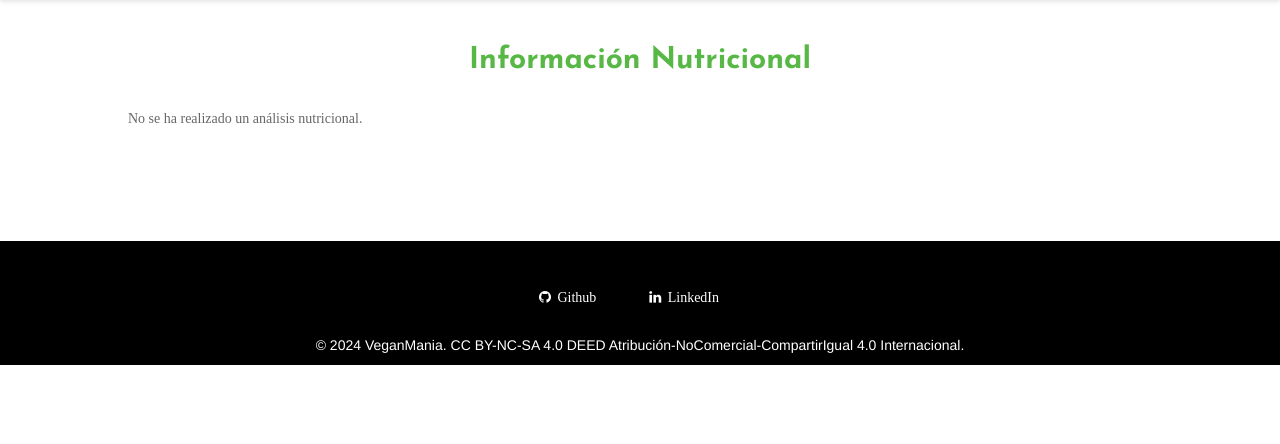
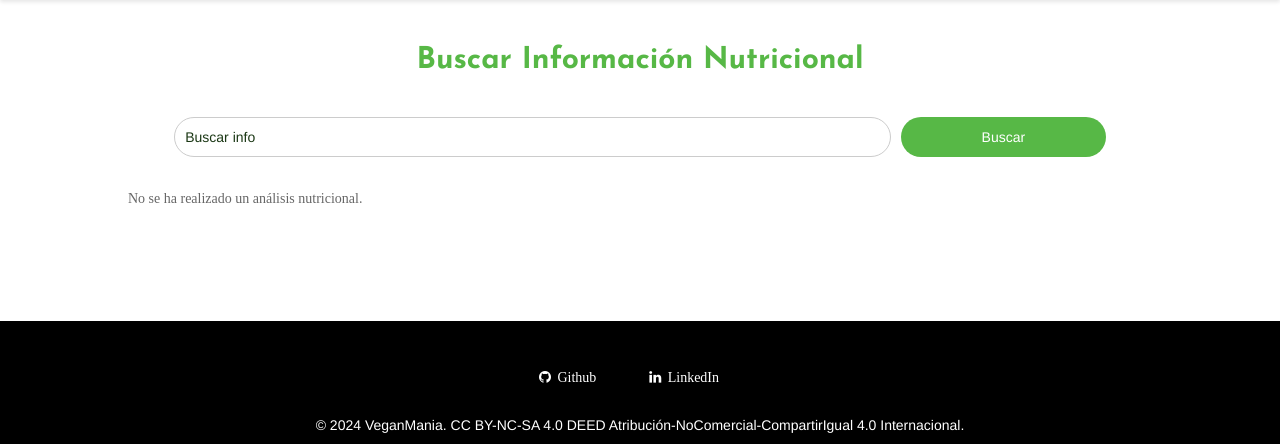
Before and after one commit to davyyelor/VeganMania, a Flask app: page /infoComida in a window 1280 px wide. Shown: the part 96-540 px from the top of the page. Run offline with Flask 3, Linux system fonts and the light colour scheme; some libraries are stand-ins or nearby versions; some web fonts are replaced.

Commit message:
Cambios para que apareciese todo el rato el formulario

```diff
--- a/app/templates/infoComida.html
+++ b/app/templates/infoComida.html
@@ -3,7 +3,11 @@
 {% block content %}
 <div class="recetas">
     <main>
-        <h1 class="title">Información Nutricional</h1>
+        <h1 class="title">Buscar Información Nutricional</h1>
+        <form class="buscar-wrapper" action="{{ url_for('infoComida') }}" method="post">
+            <input type="text" name="query" placeholder="Buscar info">
+            <button type="submit">Buscar</button>
+        </form>
 
         {% if analisis is not none %}
             {% if not analisis.empty %}
```
